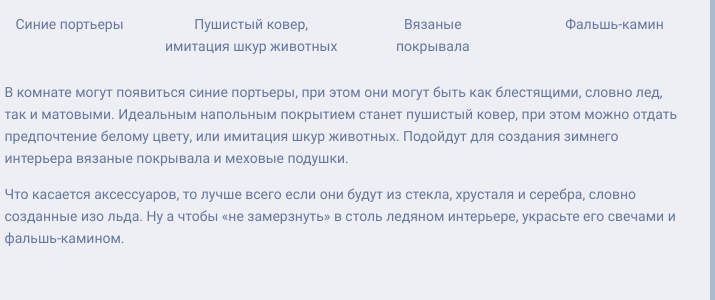
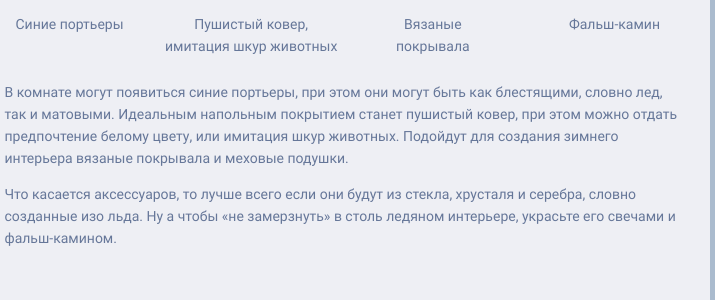
Before and after one commit to KseniaZakh/ekastil, a plain HTML site: page index.html in a window 1280 px wide. Shown: the part 3477-3777 px from the top of the page, 273-988 px from the left. Drawn offline with Linux system fonts and the light colour scheme.

Commit message:
correction

```diff
--- a/index.html
+++ b/index.html
@@ -164,7 +164,7 @@
 							 </div>
 							 <div class="season_examples_item">
 								 <img src="img/win_fire.png">
-								 <span class="season_examples_name">Фальшь-камин</span>
+								 <span class="season_examples_name">Фальш-камин</span>
 							 </div>
 						 </div>
 						 <p>В комнате могут появиться синие портьеры, при этом они могут
@@ -176,7 +176,7 @@
 						 <p>Что касается аксессуаров, то лучше всего если они будут
 							 из стекла, хрусталя и серебра, словно созданные изо льда.
 							 Ну а чтобы «не замерзнуть» в столь ледяном интерьере, украсьте
-							 его свечами и фальшь-камином.</p>
+							 его свечами и фальш-камином.</p>
 							 <p class="postscriptum">Для создания гармоничного интерьера
 								 в соответствии с сезоном нужно проявить лишь немного
 								 внимательности, и тогда вы поймете, что сама природа диктует
```
